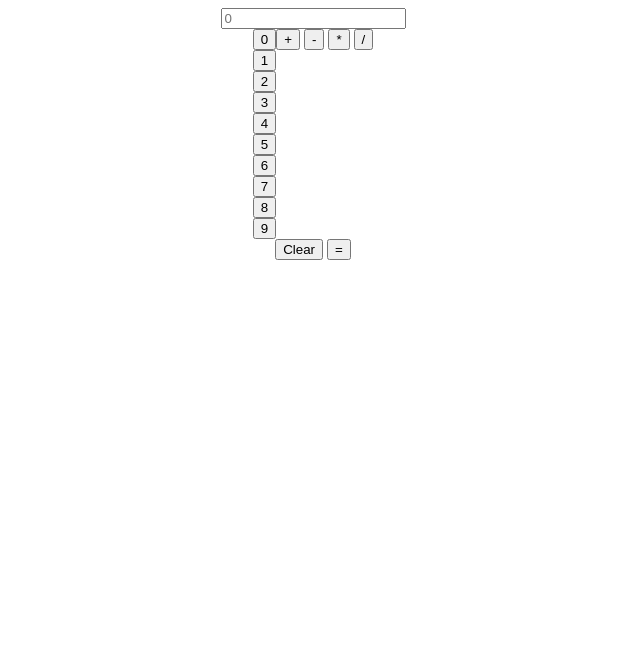
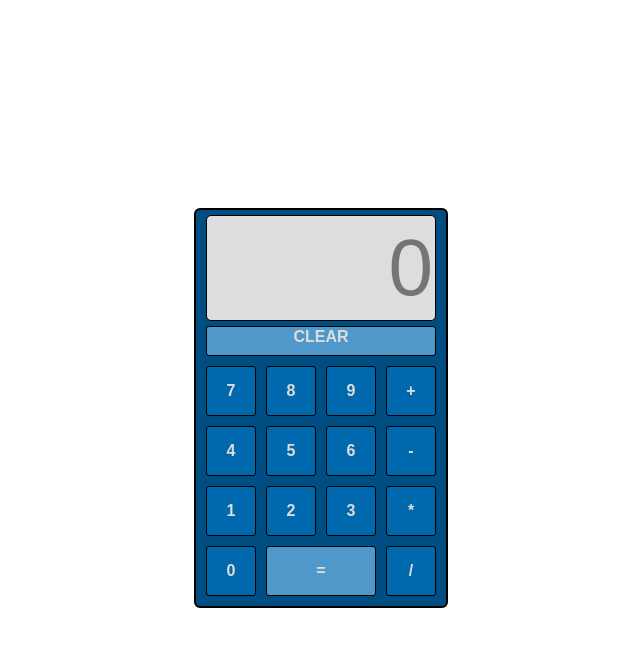
Before and after one commit to nanoo-n/calculator, a plain HTML site: page index.html in a window 1280 px wide. Shown: the whole page, without its empty margins (327-967 px from the left). Drawn offline with Linux system fonts and the light colour scheme.

Commit message:
css styling basic calculator

```diff
--- a/index.html
+++ b/index.html
@@ -9,30 +9,36 @@
 </head>
 <body>
     <div id="calc">
-        <input type="text" id="textbox" name="project" placeholder="0">
-        <div id="squares">
-            <div id="buttons">
-                <button type="button" class="button" id="zero">0</button>
+        <div id="buttons">
+            <div class="row">
+                <input type="text" id="textbox" name="project" placeholder="0">
+            </div>
+            <div class="row">
+                <button type="button" id="clear">CLEAR</button>
+            </div>
+            <div class="row">
+                <button type="button" class="button" id="seven">7</button>
+                <button type="button" class="button" id="eight">8</button>
+                <button type="button" class="button" id="nine">9</button>
+                <button type="button" class="operator" id="plus">+</button>
+            </div>
+            <div class="row">
+                <button type="button" class="button" id="four">4</button>
+                <button type="button" class="button" id="five">5</button>
+                <button type="button" class="button" id="six">6</button>
+                <button type="button" class="operator" id="minus">-</button>
+            </div>
+            <div class="row">
                 <button type="button" class="button" id="one">1</button>
                 <button type="button" class="button" id="two">2</button>
                 <button type="button" class="button" id="three">3</button>
-                <button type="button" class="button" id="four">4</button>
-                <button type="button" class="button" id="five">5</button>
-                <button type="button" class="button" id="six">6</button>
-                <button type="button" class="button" id="seven">7</button>
-                <button type="button" class="button" id="eight">8</button>
-                <button type="button" class="button" id="nine">9</button>
+                <button type="button" class="operator" id="multiplied">*</button>
             </div>
-            <div id="operators">
-                    <button type="button" class="operator" id="plus">+</button>
-                    <button type="button" class="operator" id="minus">-</button>
-                    <button type="button" class="operator" id="multiplied">*</button>
-                    <button type="button" class="operator" id="divided">/</button>
+            <div class="row">
+                <button type="button" class="button" id="zero">0</button>
+                <button type="button" id="equals">=</button>
+                <button type="button" class="operator" id="divided">/</button>
             </div>
-        </div>
-        <div id="special-btns">
-            <button type="button" id="clear">Clear</button>
-            <button type="button" id="equals">=</button>
         </div>
     </div>
 </body>
--- a/style.css
+++ b/style.css
@@ -1,16 +1,83 @@
+body {
+    display: flex;
+    justify-content: center;
+    align-items: center;
+    width: 100vw;
+    height: 100vh;
+}
+
+.button, .operator, #equals {
+    height: 50px;
+    width: 50px;
+    margin: 5px;
+    font-size: 100%;
+    border: 1px solid black;
+    border-radius: 3px;
+    color: #dddddd;
+    font-weight: 800;
+    background-color: #0068ad;
+}
+
+#textbox {
+    padding: 2px;
+    height: 100px;
+    max-height: 100px;
+    max-width: 224px;
+    text-align: right;
+    font-size: 80px;
+    border: 1px solid black;
+    border-radius: 5px;
+    background-color: #dddddd;
+}
+
 #calc {
     display: flex;
     justify-content: center;
     align-items: center;
     flex-direction: column;
+    max-width: 240px;
+    padding: 5px;
+    background-color: #004d81;
+    border: 2px solid black;
+    border-radius: 6px;
+}
+.row {
+    display: flex;
+    justify-content: center;
 }
 
-#squares {
+#clear {
     display: flex;
-    flex-direction: row;
+    flex-grow: 1;
+    height: 30px;
+    margin: 5px;
+    justify-content: center;
+    border: 1px solid black;
+    border-radius: 3px;
+    font-size: 100%;
+    background-color: #4f98c9;
+    color: #dddddd;
+    font-weight: 800;
 }
 
 #buttons {
     display: flex;
     flex-direction: column;
 }
+
+
+#equals {
+    flex-grow: 1;
+    background-color: #4f98c9;
+}
+
+
+/* BUTTON INTERACTIONS */
+
+.button:active, .operator:active, #equals:active, #clear:active {
+    background-color: #005791;
+}
+
+.button:hover, .operator:hover, #equals:hover, #clear:hover {
+    background-color: #005791;
+}
```
